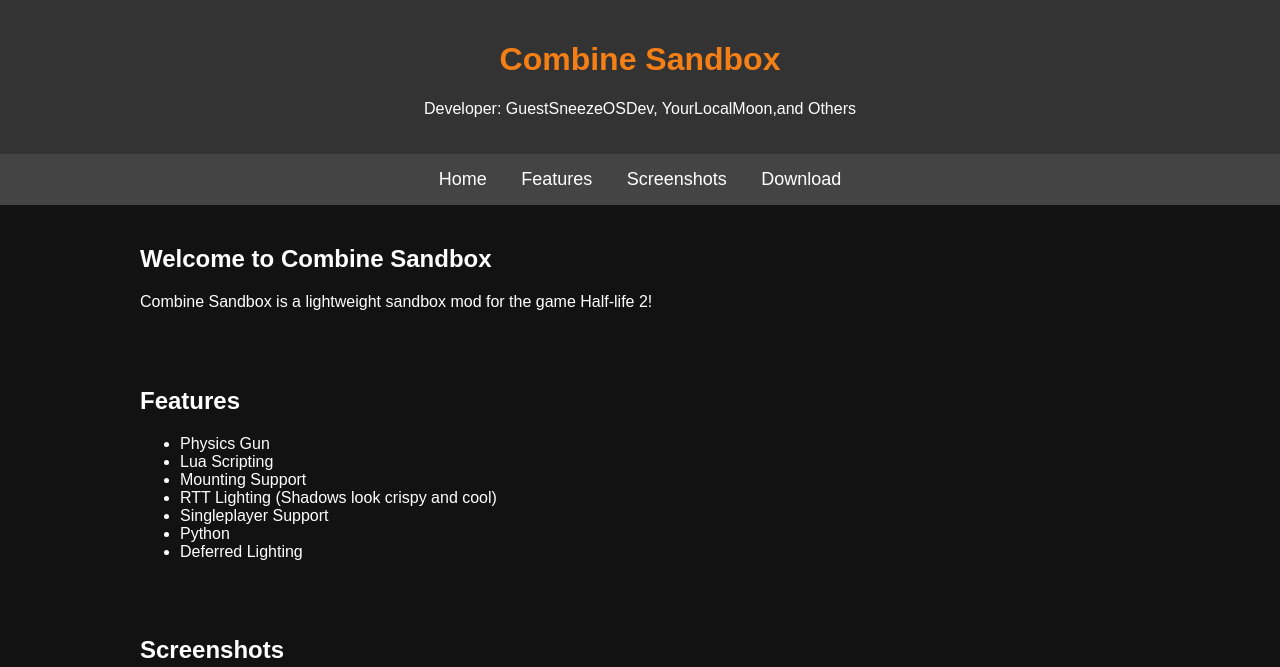
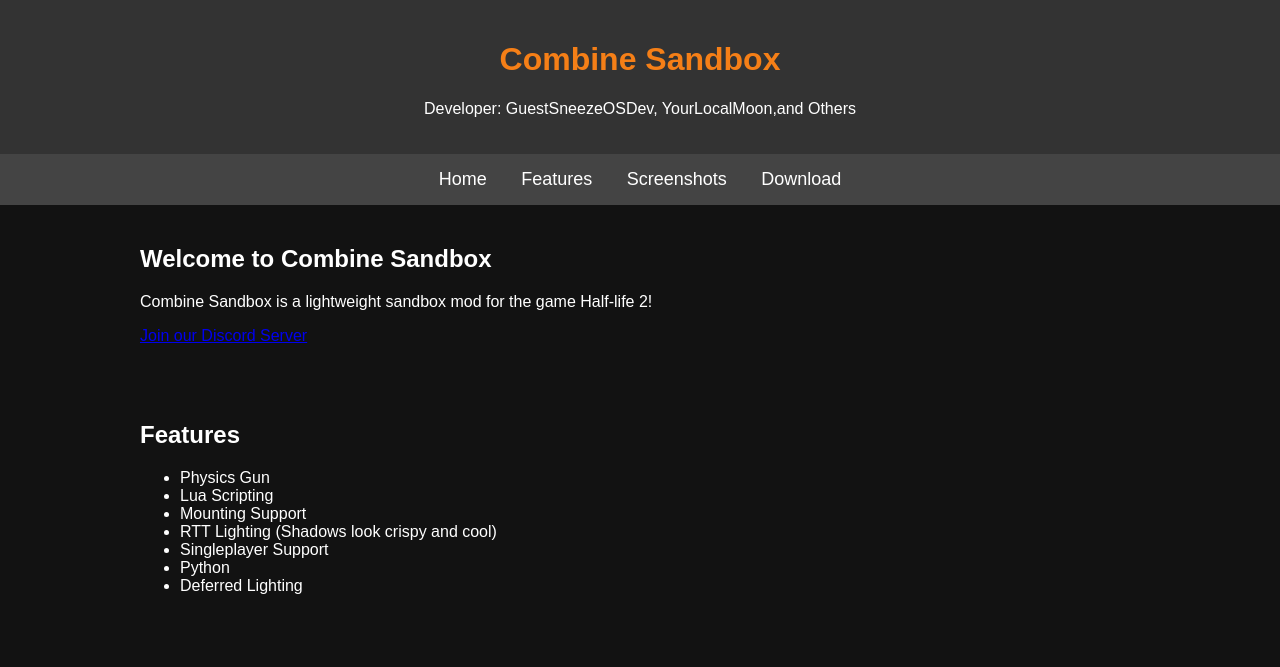
Before and after one commit to Combine-Sandbox/combine-sandbox.github.io, a plain HTML site: page index.html in a window 1280 px wide. Shown: the top 667 px of the page. Drawn offline with Linux system fonts and the light colour scheme.

Commit message:
Update index.html

```diff
--- a/index.html
+++ b/index.html
@@ -83,6 +83,7 @@
     <div class="container" id="home">
         <h2>Welcome to Combine Sandbox</h2>
         <p>Combine Sandbox is a lightweight sandbox mod for the game Half-life 2!</p>
+        <p><a href=https://discord.gg/zUFpD4WKrW>Join our Discord Server</a></p>
     </div>
 
     <div class="container" id="features">
```
